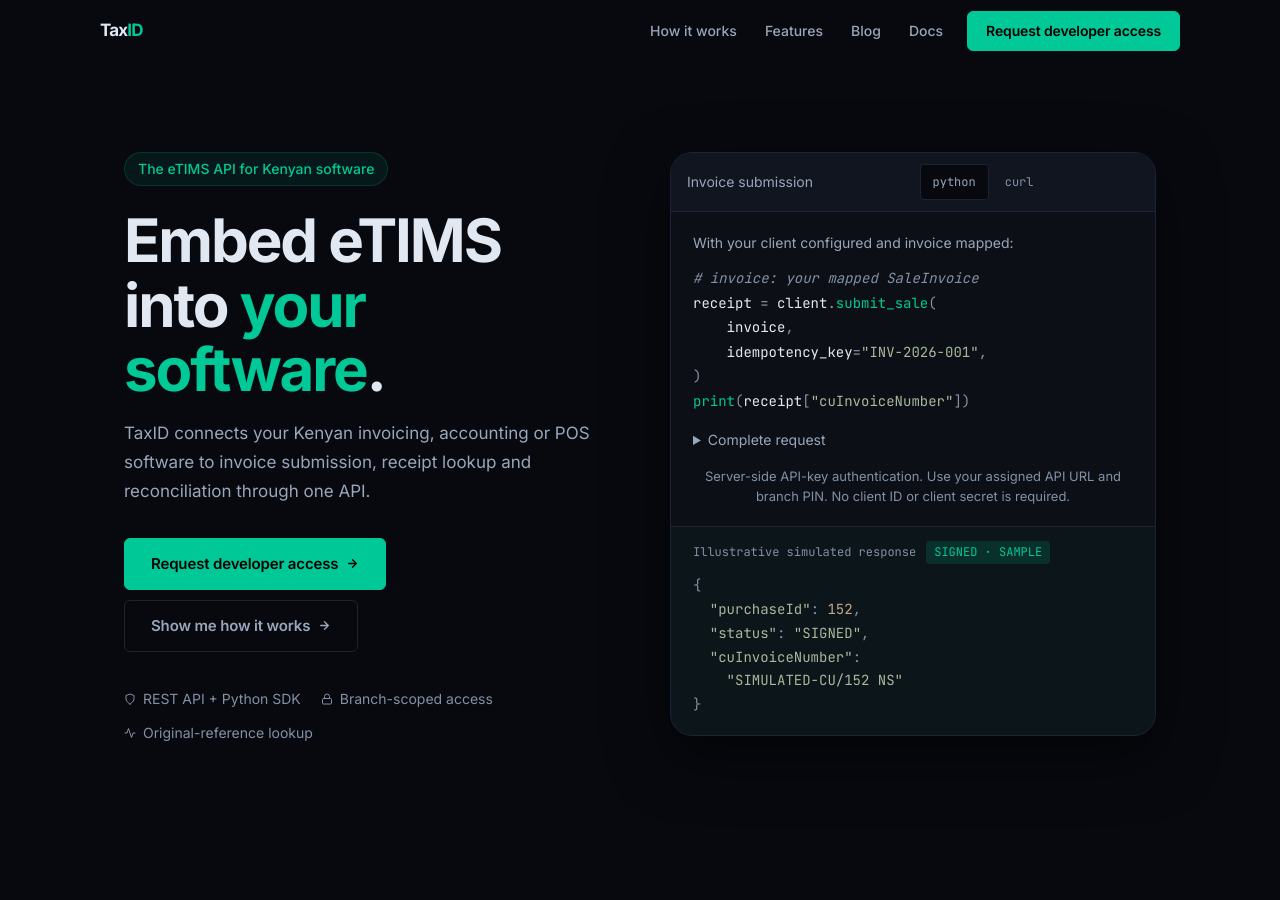
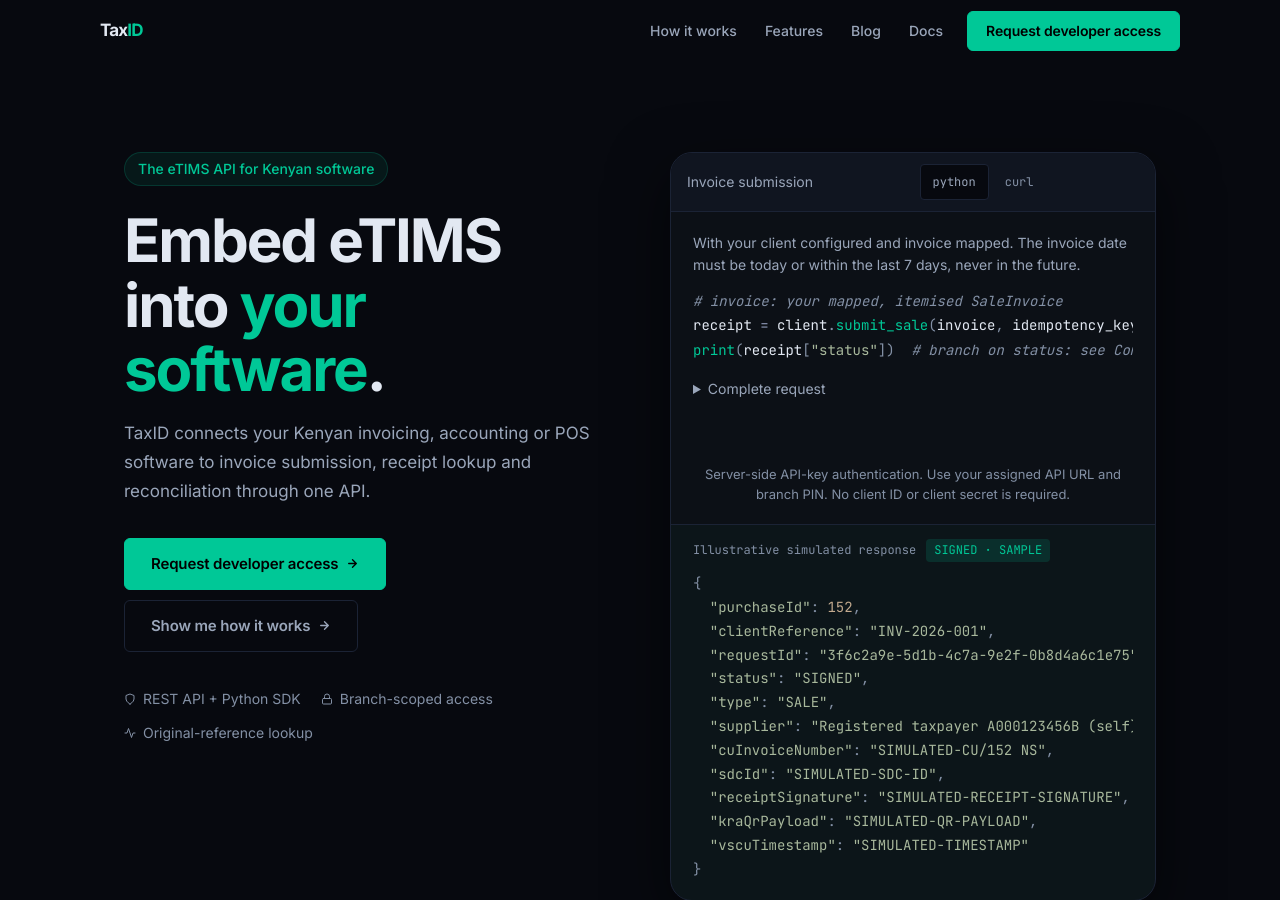
Before and after one commit to Linkd-TaxID/taxid-landing, a Jekyll site: the page index.html, which Jekyll copies as it is, in a window 1280 px wide and 900 px high. Built offline with Jekyll 4.4.1, drawn with Linux system fonts in a browser that asks for light colours.

Commit message:
Align hero API samples with the sale contract and SDK validation
Samples now date the invoice today (backend rejects dates more than 7
days old), send the same itemised basket from Python and cURL, branch on
every receipt status, and show a SIGNED body that passes the SDK's
outcome validation. tests/test_code_samples.py runs the Python sample
against the SDK with mocked HTTP.

```diff
--- a/index.html
+++ b/index.html
@@ -1382,55 +1382,87 @@
           <div class="win-body">
             <p class="demo-note">Server-side API-key authentication. Use your assigned API URL and branch PIN. No client ID or client secret is required.</p>
             <div id="pane-py" class="code-pane on">
-<p class="request-context">With your client configured and invoice mapped:</p>
-<pre tabindex="0" role="region" aria-label="Python request example"><span class="cm"># invoice: your mapped SaleInvoice</span>
-receipt <span class="op">=</span> client<span class="pu">.</span><span class="fn">submit_sale</span><span class="pu">(</span>
-    invoice<span class="pu">,</span>
-    idempotency_key<span class="op">=</span><span class="st">"INV-2026-001"</span><span class="pu">,</span>
-<span class="pu">)</span>
-<span class="fn">print</span><span class="pu">(</span>receipt<span class="pu">[</span><span class="st">"cuInvoiceNumber"</span><span class="pu">])</span></pre>
+<p class="request-context">With your client configured and invoice mapped. The invoice date must be today or within the last 7 days, never in the future.</p>
+<pre tabindex="0" role="region" aria-label="Python request example"><span class="cm"># invoice: your mapped, itemised SaleInvoice</span>
+receipt <span class="op">=</span> client<span class="pu">.</span><span class="fn">submit_sale</span><span class="pu">(</span>invoice<span class="pu">,</span> idempotency_key<span class="op">=</span><span class="st">"INV-2026-001"</span><span class="pu">)</span>
+<span class="fn">print</span><span class="pu">(</span>receipt<span class="pu">[</span><span class="st">"status"</span><span class="pu">])</span>  <span class="cm"># branch on status: see Complete request</span></pre>
 <details class="request-details"><summary>Complete request</summary>
 <pre tabindex="0" role="region" aria-label="Python complete request example"><span class="kw">import</span> os
+<span class="kw">from</span> datetime <span class="kw">import</span> datetime
 <span class="kw">from</span> <span class="cl">kra_etims</span> <span class="kw">import</span> <span class="cl">KRAeTIMSClient</span><span class="pu">,</span> <span class="cl">SaleInvoice</span><span class="pu">,</span> <span class="fn">calculate_item</span><span class="pu">,</span> <span class="fn">build_invoice_totals</span>
 
 client <span class="op">=</span> <span class="cl">KRAeTIMSClient</span><span class="pu">(</span>
     api_key<span class="op">=</span>os.environ[<span class="st">"TAXID_API_KEY"</span>],
     base_url<span class="op">=</span>os.environ[<span class="st">"TAXID_API_URL"</span>]<span class="pu">)</span>
 
-items <span class="op">=</span> <span class="pu">[</span><span class="fn">calculate_item</span><span class="pu">(</span><span class="st">"Synthetic service invoice"</span><span class="pu">,</span> <span class="st">"SRV-001"</span><span class="pu">,</span> <span class="nm">5800</span><span class="pu">,</span> <span class="st">"B"</span><span class="pu">)]</span>  <span class="cm"># Band B = 16% VAT</span>
-receipt <span class="op">=</span> client<span class="pu">.</span><span class="fn">submit_sale</span><span class="pu">(</span>
-    <span class="cl">SaleInvoice</span><span class="pu">(</span>tin<span class="op">=</span><span class="st">"A000123456B"</span><span class="pu">,</span> bhfId<span class="op">=</span><span class="st">"00"</span><span class="pu">,</span> invcNo<span class="op">=</span><span class="st">"INV-2026-001"</span><span class="pu">,</span>
-                custNm<span class="op">=</span><span class="st">"Acacia Enterprises Ltd"</span><span class="pu">,</span> confirmDt<span class="op">=</span><span class="st">"20260311120000"</span><span class="pu">,</span>
-                itemList<span class="op">=</span>items<span class="pu">,</span> <span class="op">**</span><span class="fn">build_invoice_totals</span><span class="pu">(</span>items<span class="pu">)),</span>
-    idempotency_key<span class="op">=</span><span class="st">"INV-2026-001"</span><span class="pu">,</span>
-<span class="pu">)</span>
-<span class="fn">print</span><span class="pu">(</span>receipt<span class="pu">[</span><span class="st">"cuInvoiceNumber"</span><span class="pu">])</span>       <span class="cm"># SIMULATED-CU/152 NS</span></pre>
+<span class="cm"># Itemised basket: every line carries a KRA commodity code (itemClsCd).</span>
+notebook <span class="op">=</span> <span class="fn">calculate_item</span><span class="pu">(</span><span class="st">"Synthetic notebook"</span><span class="pu">,</span> <span class="st">"NOTEBOOK-A5"</span><span class="pu">,</span> <span class="nm">116</span><span class="pu">,</span> <span class="st">"B"</span><span class="pu">,</span> qty<span class="op">=</span><span class="nm">2</span><span class="pu">)</span>  <span class="cm"># Band B = 16% VAT</span>
+tote <span class="op">=</span> <span class="fn">calculate_item</span><span class="pu">(</span><span class="st">"Synthetic tote"</span><span class="pu">,</span> <span class="st">"TOTE-01"</span><span class="pu">,</span> <span class="nm">58</span><span class="pu">,</span> <span class="st">"B"</span><span class="pu">)</span>
+<span class="kw">for</span> line <span class="kw">in</span> <span class="pu">(</span>notebook<span class="pu">,</span> tote<span class="pu">):</span>
+    line<span class="pu">.</span>itemClsCd <span class="op">=</span> <span class="st">"5059690800"</span>  <span class="cm"># simulator fixture; use your item's own code</span>
+items <span class="op">=</span> <span class="pu">[</span>notebook<span class="pu">,</span> tote<span class="pu">]</span>
+
+invoice <span class="op">=</span> <span class="cl">SaleInvoice</span><span class="pu">(</span>tin<span class="op">=</span><span class="st">"A000123456B"</span><span class="pu">,</span> bhfId<span class="op">=</span><span class="st">"00"</span><span class="pu">,</span> invcNo<span class="op">=</span><span class="st">"INV-2026-001"</span><span class="pu">,</span>
+    confirmDt<span class="op">=</span>datetime<span class="pu">.</span><span class="fn">now</span><span class="pu">().</span><span class="fn">strftime</span><span class="pu">(</span><span class="st">"%Y%m%d%H%M%S"</span><span class="pu">),</span>  <span class="cm"># today; at most 7 days old</span>
+    itemList<span class="op">=</span>items<span class="pu">,</span> <span class="op">**</span><span class="fn">build_invoice_totals</span><span class="pu">(</span>items<span class="pu">))</span>
+<span class="cm"># Store the invoice and its reference before sending. After a timeout, look it up:</span>
+<span class="cm"># client.find_sale(client_reference="INV-2026-001"). Never send a replacement.</span>
+receipt <span class="op">=</span> client<span class="pu">.</span><span class="fn">submit_sale</span><span class="pu">(</span>invoice<span class="pu">,</span> idempotency_key<span class="op">=</span><span class="st">"INV-2026-001"</span><span class="pu">)</span>
+
+status <span class="op">=</span> receipt<span class="pu">[</span><span class="st">"status"</span><span class="pu">]</span>
+<span class="kw">if</span> status <span class="op">==</span> <span class="st">"SIGNED"</span><span class="pu">:</span>
+    <span class="fn">print</span><span class="pu">(</span>receipt<span class="pu">[</span><span class="st">"cuInvoiceNumber"</span><span class="pu">])</span>  <span class="cm"># SIMULATED-CU/152 NS</span>
+<span class="kw">elif</span> status <span class="op">==</span> <span class="st">"PENDING_SYNC"</span><span class="pu">:</span>  <span class="cm"># queued before dispatch; signs later</span>
+    <span class="fn">print</span><span class="pu">(</span><span class="st">"Queued. Check get_sale_status(%d) later."</span> <span class="op">%</span> receipt<span class="pu">[</span><span class="st">"purchaseId"</span><span class="pu">])</span>
+<span class="kw">elif</span> status <span class="kw">in</span> <span class="pu">(</span><span class="st">"OUTCOME_UNKNOWN"</span><span class="pu">,</span> <span class="st">"RECONCILIATION_REQUIRED"</span><span class="pu">):</span>
+    <span class="fn">print</span><span class="pu">(</span><span class="st">"Uncertain. Don't resubmit; an operator resolves INV-2026-001."</span><span class="pu">)</span>
+<span class="kw">else</span><span class="pu">:</span>  <span class="cm"># NOT_SENT or FAILED</span>
+    <span class="fn">print</span><span class="pu">(</span><span class="st">"Not signed (%s). Check the reason before correcting."</span> <span class="op">%</span> status<span class="pu">)</span></pre>
 </details>
             </div>
 
             <div id="pane-curl" class="code-pane">
-<p class="request-context">With your mapped invoice saved as invoice.json:</p>
+<p class="request-context">With your mapped invoice saved as invoice.json. The invoice date must be today or within the last 7 days, never in the future.</p>
 <pre tabindex="0" role="region" aria-label="cURL request example"><span class="fn">curl</span> <span class="st">"$TAXID_API_URL/v2/etims/sale"</span> \
   <span class="op">-H</span> <span class="st">"Authorization: Bearer $TAXID_API_KEY"</span> \
   <span class="op">-H</span> <span class="st">"Idempotency-Key: INV-2026-001"</span> \
   <span class="op">-H</span> <span class="st">"Content-Type: application/json"</span> \
   <span class="op">--data</span> <span class="st">@invoice.json</span></pre>
 <details class="request-details"><summary>Complete request</summary>
-<pre tabindex="0" role="region" aria-label="cURL complete request example"><span class="fn">curl</span> <span class="op">-X</span> POST <span class="st">"$TAXID_API_URL/v2/etims/sale"</span> \
+<pre tabindex="0" role="region" aria-label="cURL complete request example"><span class="cm"># Write the invoice once, dated today. Keep this exact file with its reference.</span>
+<span class="fn">cat</span> <span class="op">&gt;</span> invoice.json <span class="op">&lt;&lt;JSON</span>
+<span class="st">{
+  "supplierPin":     "A000123456B",
+  "clientReference": "INV-2026-001",
+  "invoiceDate":     "$(date +%F)",
+  "amount":          290.00,
+  "taxAmount":       40.00,
+  "pmtTyCd":         "01",
+  "itemDescription": "Synthetic notebook, Synthetic tote",
+  "items": [
+    {"sku": "NOTEBOOK-A5", "itemNm": "Synthetic notebook", "itemClsCd": "5059690800",
+     "taxTyCd": "B", "qty": 2, "unitPrice": 116.00, "pkgUnitCd": "NT", "qtyUnitCd": "U"},
+    {"sku": "TOTE-01", "itemNm": "Synthetic tote", "itemClsCd": "5059690800",
+     "taxTyCd": "B", "qty": 1, "unitPrice": 58.00, "pkgUnitCd": "NT", "qtyUnitCd": "U"}
+  ]
+}</span>
+<span class="op">JSON</span>
+
+<span class="fn">curl</span> <span class="op">-sS</span> <span class="st">"$TAXID_API_URL/v2/etims/sale"</span> \
   <span class="op">-H</span> <span class="st">"Authorization: Bearer $TAXID_API_KEY"</span> \
   <span class="op">-H</span> <span class="st">"Idempotency-Key: INV-2026-001"</span> \
   <span class="op">-H</span> <span class="st">"Content-Type: application/json"</span> \
-  <span class="op">-d</span> <span class="st">'{
-    "supplierPin":     "A000123456B",
-    "amount":          5800.00,
-    "invoiceDate":     "2026-10-07",
-    "clientReference": "INV-2026-001",
-    "taxBand":         "B",
-    "taxAmount":       800.00,
-    "buyerPin":        "P051234567X",
-    "buyerName":       "Acacia Enterprises Ltd",
-    "itemDescription": "Synthetic service invoice"
-  }'</span></pre>
+  <span class="op">--data</span> <span class="st">@invoice.json</span>
+
+<span class="cm"># Branch on "status":
+#   SIGNED                    use cuInvoiceNumber, sdcId and receiptSignature
+#   PENDING_SYNC              queued; poll /v2/etims/sales/{purchaseId}/status
+#   OUTCOME_UNKNOWN or
+#   RECONCILIATION_REQUIRED   don't resubmit; an operator resolves it
+#   NOT_SENT or FAILED        not signed; check failureReason before correcting
+# After a timeout, look up the original instead of sending again:
+#   curl "$TAXID_API_URL/v2/etims/sales/search?clientReference=INV-2026-001" \
+#     -H "Authorization: Bearer $TAXID_API_KEY"</span></pre>
 </details>
             </div>
           </div>
@@ -1442,9 +1474,16 @@ receipt <span class="op">=</span> client<span class="pu">.</span><span class="fn
             </div>
 <pre tabindex="0" role="region" aria-label="Illustrative API response" style="font-family:var(--mono);font-size:var(--fs-sm);line-height:1.7"><span class="pu">{</span>
   <span class="st">"purchaseId"</span><span class="pu">:</span> <span class="nm">152</span><span class="pu">,</span>
+  <span class="st">"clientReference"</span><span class="pu">:</span> <span class="st">"INV-2026-001"</span><span class="pu">,</span>
+  <span class="st">"requestId"</span><span class="pu">:</span> <span class="st">"3f6c2a9e-5d1b-4c7a-9e2f-0b8d4a6c1e75"</span><span class="pu">,</span>
   <span class="st">"status"</span><span class="pu">:</span> <span class="st">"SIGNED"</span><span class="pu">,</span>
-  <span class="st">"cuInvoiceNumber"</span><span class="pu">:</span>
-    <span class="st">"SIMULATED-CU/152 NS"</span>
+  <span class="st">"type"</span><span class="pu">:</span> <span class="st">"SALE"</span><span class="pu">,</span>
+  <span class="st">"supplier"</span><span class="pu">:</span> <span class="st">"Registered taxpayer A000123456B (self)"</span><span class="pu">,</span>
+  <span class="st">"cuInvoiceNumber"</span><span class="pu">:</span> <span class="st">"SIMULATED-CU/152 NS"</span><span class="pu">,</span>
+  <span class="st">"sdcId"</span><span class="pu">:</span> <span class="st">"SIMULATED-SDC-ID"</span><span class="pu">,</span>
+  <span class="st">"receiptSignature"</span><span class="pu">:</span> <span class="st">"SIMULATED-RECEIPT-SIGNATURE"</span><span class="pu">,</span>
+  <span class="st">"kraQrPayload"</span><span class="pu">:</span> <span class="st">"SIMULATED-QR-PAYLOAD"</span><span class="pu">,</span>
+  <span class="st">"vscuTimestamp"</span><span class="pu">:</span> <span class="st">"SIMULATED-TIMESTAMP"</span>
 <span class="pu">}</span></pre>
           </div>
         </div>
```
Also changed, not shown: tests/test_code_samples.py (added, +146 -0 lines).
